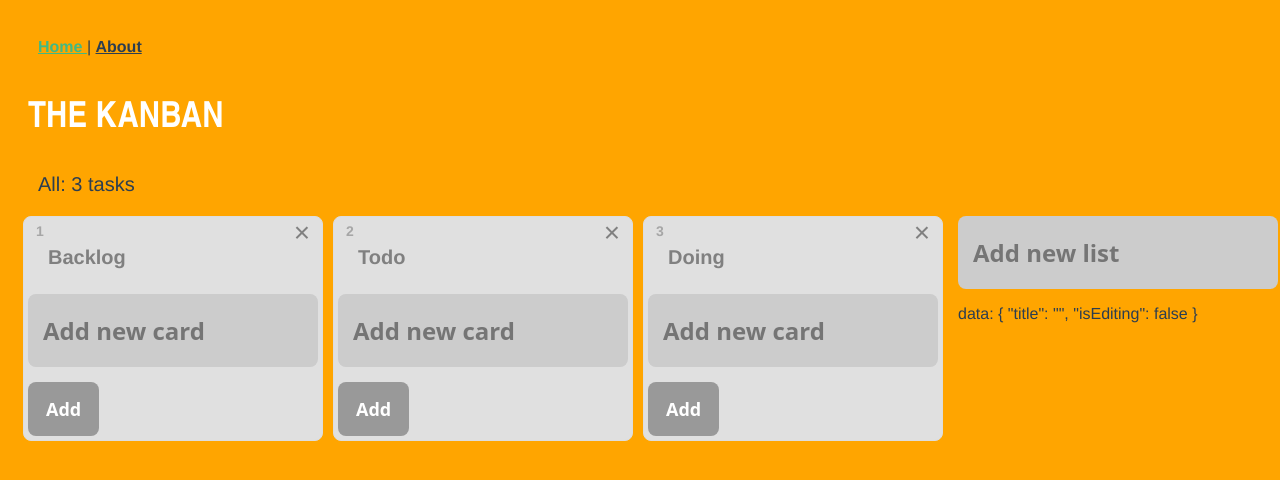
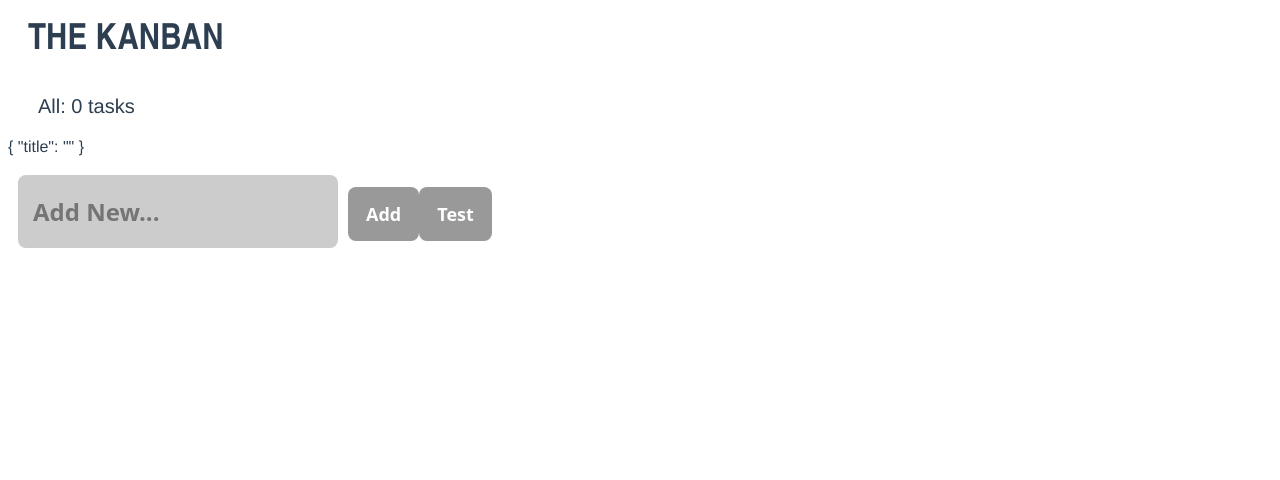
Before and after one commit to BoxPistols/kanban-vuex-21-04, a Vue app: page / in a window 1280 px wide. Shown: the top 480 px of the page. Built offline with nearby package versions, Linux system fonts and the light colour scheme.

Commit message:
Re:Board Restart

```diff
--- /dev/null
+++ b/src/App copy.vue
@@ -0,0 +1,31 @@
+<template>
+    <div id="app">
+        <div id="nav">
+            <router-link to="/">Home</router-link>|
+            <router-link to="/about">About</router-link>
+        </div>
+        <router-view />
+    </div>
+</template>
+
+<style lang="scss">
+#app {
+    font-family: Avenir, Helvetica, Arial, sans-serif;
+    -webkit-font-smoothing: antialiased;
+    -moz-osx-font-smoothing: grayscale;
+    color: #2c3e50;
+}
+
+#nav {
+    padding: 30px;
+
+    a {
+        font-weight: bold;
+        color: #2c3e50;
+
+        &.router-link-exact-active {
+            color: #42b983;
+        }
+    }
+}
+</style>
--- a/src/App.vue
+++ b/src/App.vue
@@ -1,32 +1,20 @@
 <template>
     <div id="app">
-        <div id="nav">
-            <router-link to="/"> Home </router-link>
-            |
-            <router-link to="/about"> About </router-link>
-        </div>
-        <router-view />
+        <Board />
+        <ListAdd />
     </div>
 </template>
 
-<style lang="scss">
-#app {
-    font-family: Avenir, Helvetica, Arial, sans-serif;
-    -webkit-font-smoothing: antialiased;
-    -moz-osx-font-smoothing: grayscale;
-    color: #2c3e50;
-}
+<script>
+import Board from './components/Board.vue'
+import ListAdd from './components/ListAdd.vue'
 
-#nav {
-    padding: 30px;
+export default {
+    name: 'app',
+    components: {
+        Board,
+        ListAdd
 
-    a {
-        font-weight: bold;
-        color: #2c3e50;
-
-        &.router-link-exact-active {
-            color: #42b983;
-        }
     }
 }
-</style>
+</script>
--- a/src/assets/css/style.scss
+++ b/src/assets/css/style.scss
@@ -4,7 +4,7 @@ html {
     width: 100%;
     height: 100%;
     color: #2c3e50;
-    background: orange;
+    // background: orange;
     -webkit-font-smoothing: antialiased;
     -moz-osx-font-smoothing: grayscale;
 }
@@ -15,7 +15,7 @@ header {
     // height: 70px;
     padding: 12px 20px;
     // text-align: left;
-    color: white;
+    // color: white;
     font-family: 'Arial Narrow', Arial, sans-serif;
     font-weight: 600;
 }
--- a/src/components/Board.vue
+++ b/src/components/Board.vue
@@ -2,27 +2,23 @@
     <div>
         <header>THE KANBAN</header>
         <main>
-            <p class="info-line">All: {{ lists.length }} tasks</p>
-            <div class="list-index">
-                <list v-for="(item, index) in lists" :key="item.id" :title="item.title" :listIndex="index" />
-                <list-add />
-            </div>
+            <p class="info-line">All: 0 tasks</p>
         </main>
     </div>
 </template>
 
 <script>
-import ListAdd from '@/components/ListAdd.vue'
-import List from './List'
-import { mapState } from 'vuex'
+// import ListAdd from '@/components/ListAdd.vue'
+// import List from './List'
+// import { mapState } from 'vuex'
 
 export default {
     components: {
-        ListAdd,
-        List,
+        // ListAdd,
+        // List,
     },
     computed: {
-        ...mapState(['lists']),
+        // ...mapState(['lists']),
     },
     methods: {},
 }
--- a/src/components/ListAdd.vue
+++ b/src/components/ListAdd.vue
@@ -1,60 +1,38 @@
 <template>
     <div>
-        <form :class="classList" @submit.prevent="addList">
-            <input
-                v-model="title"
-                type="text"
-                class="text-input"
-                placeholder="Add new list"
-                @focusin="startEditing"
-                @focusout="finishEditing"
-            />
-            <button type="submit" class="add-button" v-if="isEditing || titleExists">
-                Add Text
-            </button>
-            <p>data: {{ $data }}</p>
+        <!-- Debug -->
+        <p>{{$data}}</p>
+        <form class="addlist" @submit.prevent="addList">
+            <input v-model="title" type="text" class="text-input" placeholder="Add New..." />
         </form>
+        <button type="submit" class="add-button">Add</button>
+        <button type="submit" class="add-button" @click="test">Test</button>
     </div>
+    <!--
+        @submit.prevent="addList"
+            サブミット時にaddListメソッドをバンドル / リロード防止
+        @v-model="title"
+            titleをバインド 実質 = <input :value="title" @input="title = $event.target.value">
+    -->
 </template>
 
 <script>
 export default {
     data() {
         return {
-            title: '',
-            isEditing: false,
+            title: ""
         }
     },
     methods: {
         addList() {
             this.$store.dispatch('addlist', {
-                title: this.title,
+                title: this.title
             })
-            this.title = ''
+            this.title = ""
         },
-        startEditing() {
-            this.isEditing = true
+        test() {
+            alert(this.title)
         },
-        finishEditing() {
-            this.isEditing = false
-        },
-    },
-    computed: {
-        classList() {
-            const classList = ['addlist']
-
-            if (this.isEditing) {
-                classList.push('active')
-            }
-
-            if (this.titleExists) {
-                classList.push('addable')
-            }
-            return classList
-        },
-        titleExists() {
-            return this.title.length > 0
-        },
-    },
+    }
 }
 </script>
```
Also changed, not shown: src/components/Board copy.vue (added, +29 -0 lines), src/components/ListAdd copy.vue (added, +58 -0 lines), src/main.js (+4 -4 lines).
